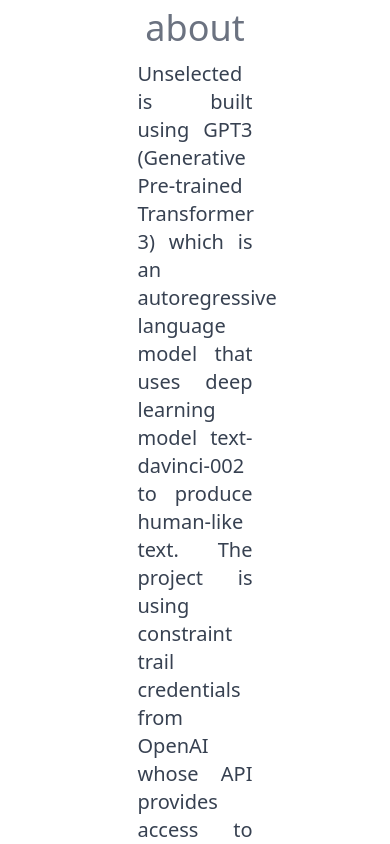
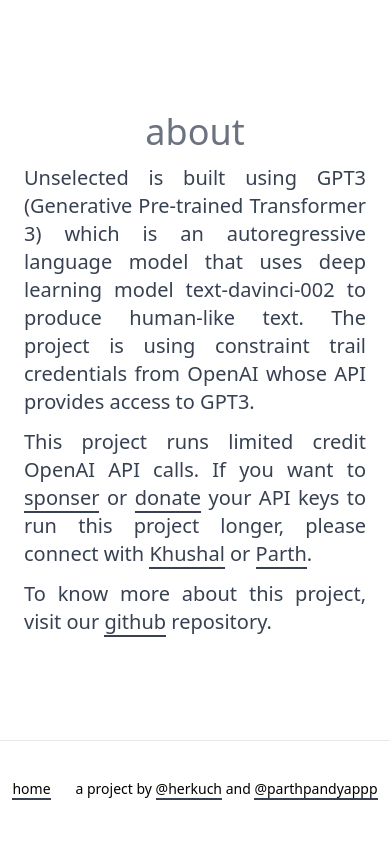
Before and after one commit to Logan1x/unselected, a Next.js app: page /about in a window 390 px wide. Shown: the top 844 px of the page. Built offline with nearby package versions, Linux system fonts and the light colour scheme.

Commit message:
fix: about page styling

```diff
--- a/pages/about.tsx
+++ b/pages/about.tsx
@@ -8,8 +8,8 @@ export default function about() {
         <link rel="icon" href="/favicon.ico" />
       </Head>
 
-      <main className="flex w-full flex-1 flex-col items-center justify-center px-20 text-center">
-        <section className="w-2/4 text-justify">
+      <main className="flex w-full flex-1 flex-col items-center justify-center px-6 lg:px-20 text-center">
+        <section className="w-full lg:w-2/4 text-justify">
           <h1 className="text-4xl text-gray-500 text-center">about</h1>
 
           <p className="mt-3 text-xl text-gray-700">
@@ -48,7 +48,7 @@ export default function about() {
         </section>
       </main>
 
-      <footer className="flex h-24 w-full items-center justify-around border-t">
+      <footer className="flex h-24 w-full items-center justify-around border-t text-sm lg:text-lg">
         <p>
           <span className="border-b-2 border-gray-700 hover:border-blue-600 hover:border-b-4">
             <a href="/">home</a>
```
